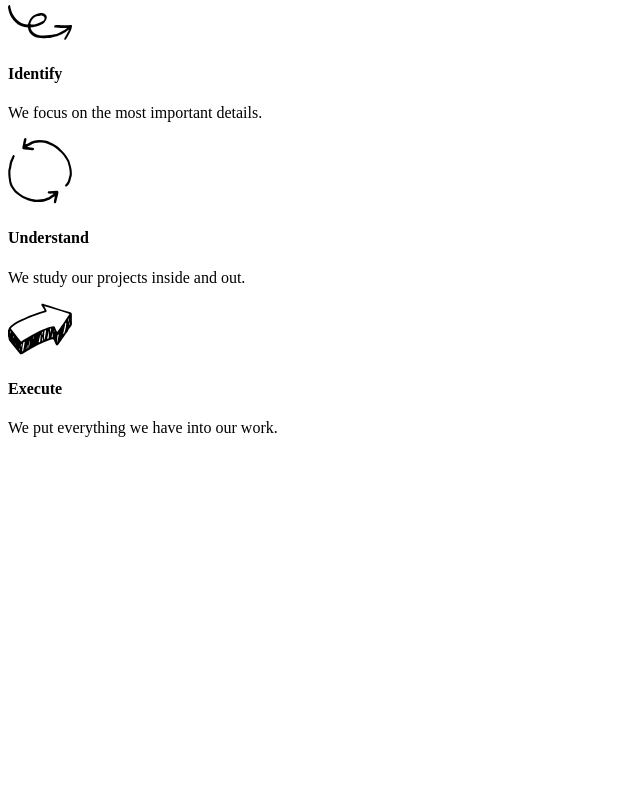
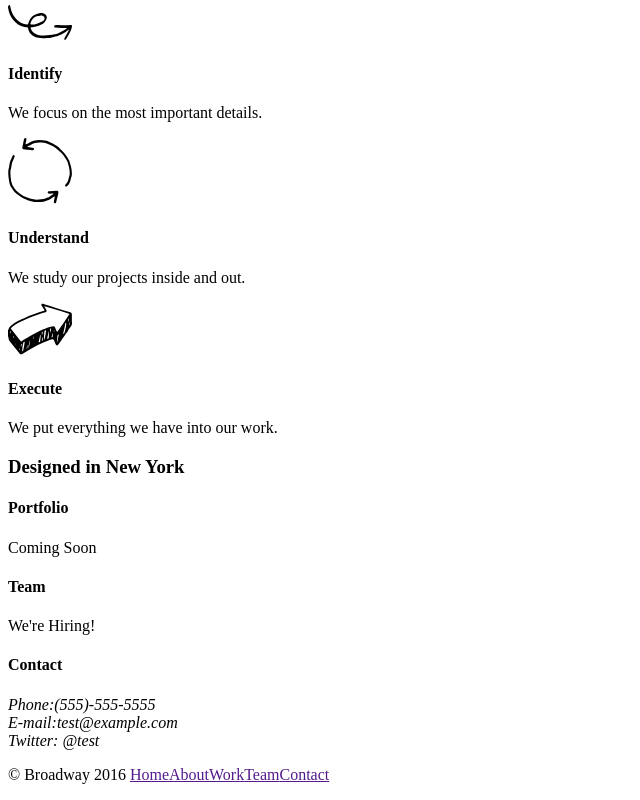
Before and after one commit to yaimcool91/Code-Projects, a plain HTML site: page Broadway/index.html in a window 1280 px wide. Shown: the part 340-1140 px from the top of the page, without its empty margins (0-640 px from the left). Before the commit the page ends 800 px from the top, so only its background shows below. Drawn offline with Linux system fonts and the light colour scheme.

Commit message:
Added Footer
Foot finished in HTML

```diff
--- a/Broadway/index.html
+++ b/Broadway/index.html
@@ -26,6 +26,20 @@
           <img src="resources/images/execute.svg">
           <h4>Execute</h4>
             <p>We put everything we have into our work.</p>
+    <div class="foot">
+        <h3>Designed in New York</h3>
+          <h4>Portfolio</h4>
+            <p>Coming Soon</p>
+          <h4>Team</h4>
+            <p>We're Hiring!</p>
+          <h4>Contact</h4>
+            <address>
+              Phone:(555)-555-5555<br>
+              E-mail:test@example.com<br>
+              Twitter: @test<br>
+            </address>
+            <p id="copyright">&copy Broadway 2016 <a href="">Home</a><a href="">About</a><a href="">Work</a><a href="">Team</a><a href="">Contact</a>
+
     </div>
   </body>
 </html>
```
Also changed, not shown: Broadway/resources/images/the-flatiron-building.png (added).
